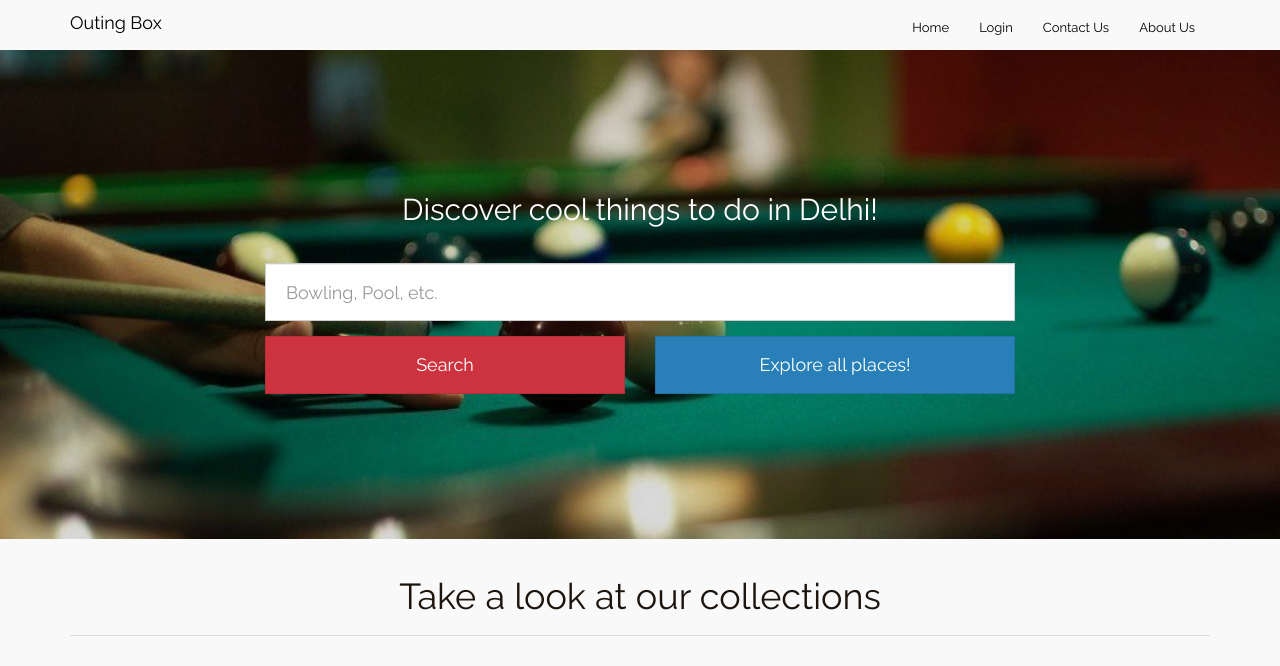
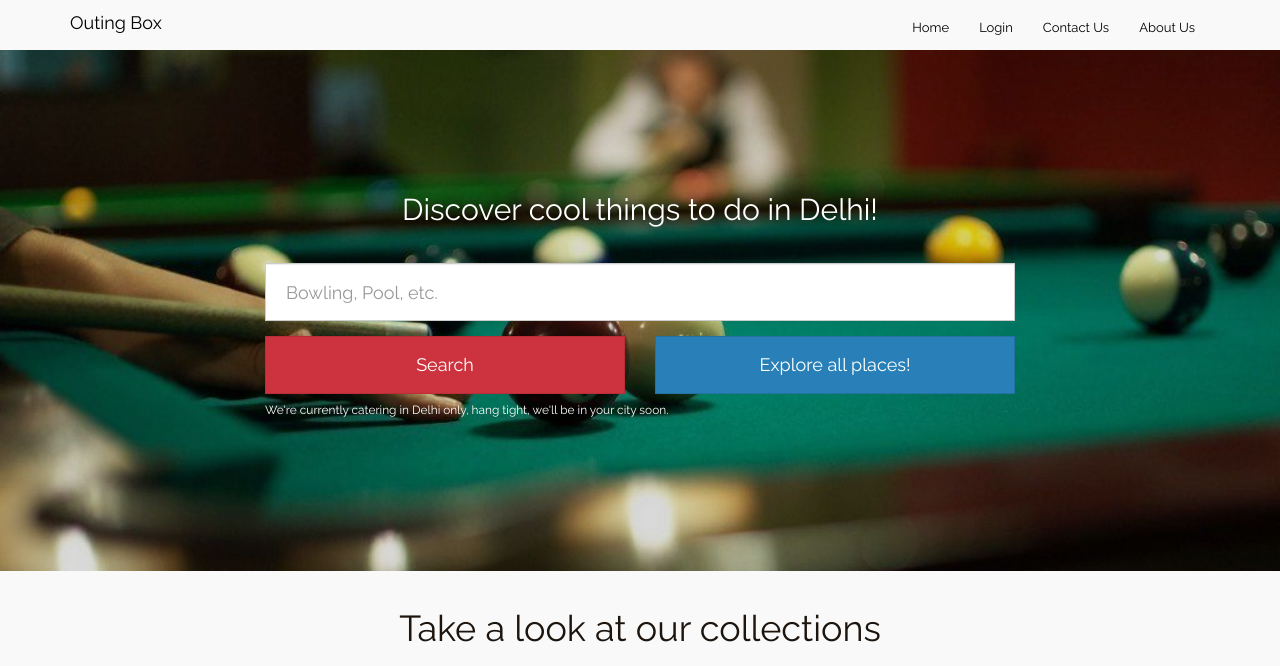
Before and after one commit to kartikanand/outing-box, a Django app: page / in a window 1280 px wide. Shown: the top 666 px of the page. Run offline with Django 3.2, Linux system fonts and the light colour scheme; data that the repository does not hold is empty; some libraries are stand-ins or nearby versions.

Commit message:
add text to index page hero

```diff
--- a/outingbox/templates/outingbox/hero.html
+++ b/outingbox/templates/outingbox/hero.html
@@ -22,6 +22,9 @@
                         <div class="col-xs-offset-2 col-xs-8 col-sm-offset-0 col-sm-6">
                             <a href="{% url 'search' %}" class="btn-lg btn btn-info btn-block col-xs-6">Explore all places!</a>
                         </div>
+                        <div class="col-xs-12">
+                            <h6 class="small">We're currently catering in Delhi only, hang tight, we'll be in your city soon.</h6>
+                        </div>
                     </div>
                 </form>
             </div>
```
